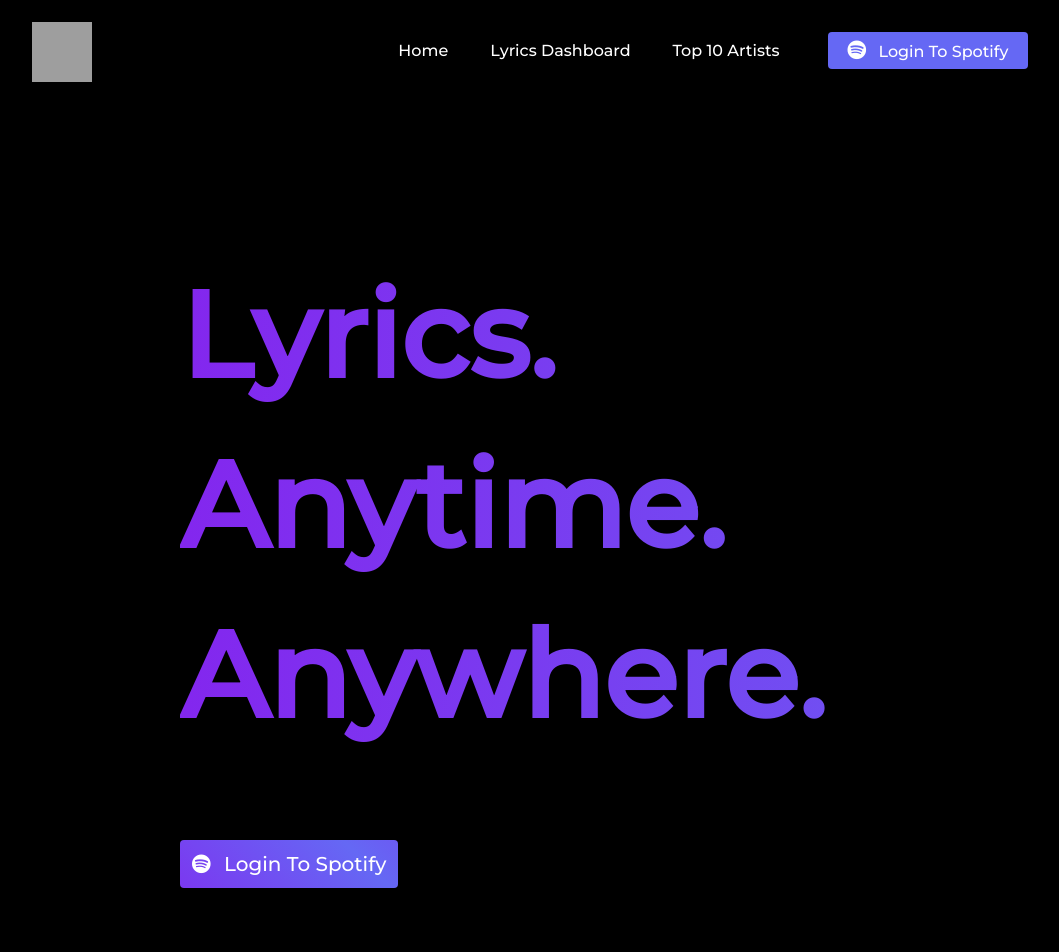
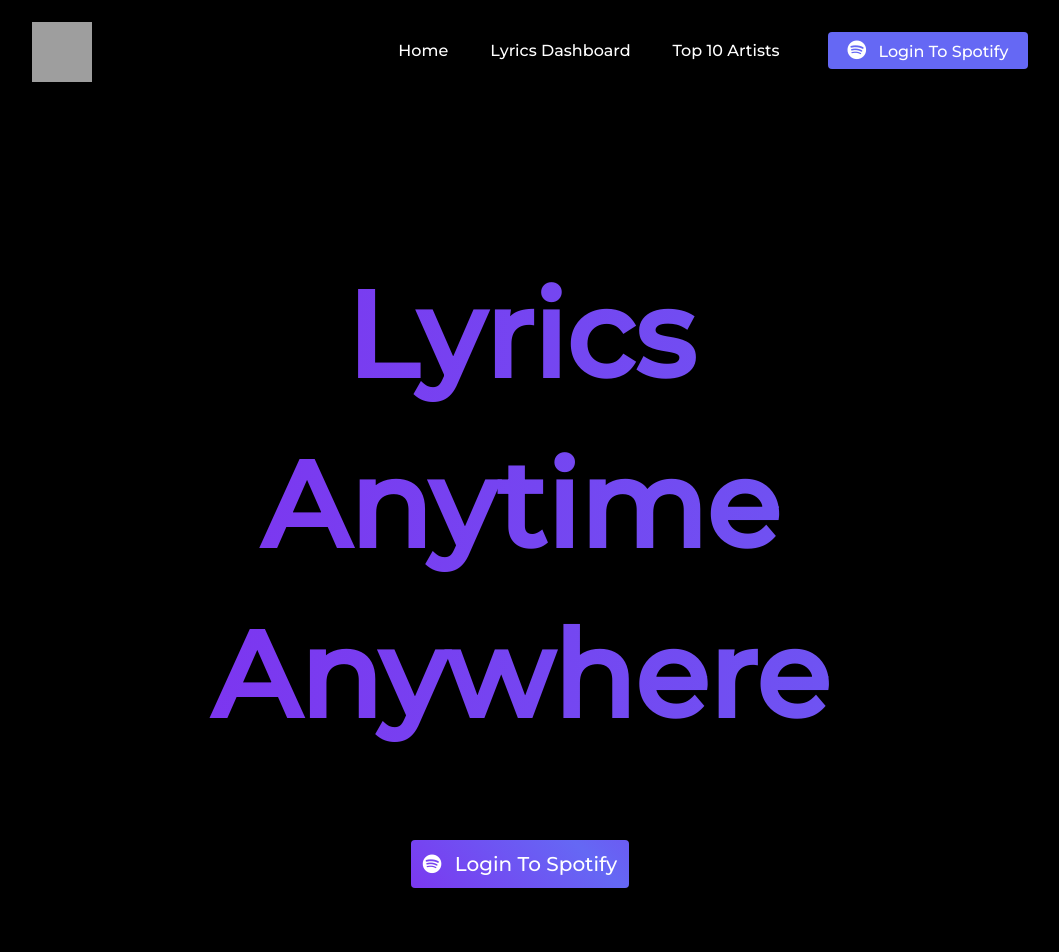
Before and after one commit to hiteshsatwani/Adlib-Lyrics-Finder, a React (Create React App) app: page / in a window 1280 px wide. Shown: the top 952 px of the page, without its empty margins (120-1179 px from the left). Built offline with nearby package versions, Linux system fonts and the light colour scheme; grey boxes are pictures that could not be loaded; what spotify-web-api-js would draw is missing.

Commit message:
a2h final

```diff
--- a/src/components/landing-section/landing-section.css
+++ b/src/components/landing-section/landing-section.css
@@ -13,12 +13,12 @@
     -webkit-animation: Gradient 15s ease infinite;
     -moz-animation: Gradient 15s ease infinite;
     animation: Gradient 15s ease infinite;
-    float: left;
+    float: center;
     margin-top: 80px;
 }
 
 .title-button-container {
-    padding-left: 300px;
+
     display: block;
 }
 
@@ -30,7 +30,7 @@
 
 .title h3 {
     font-size: 120px;
-    text-align: left;
+    text-align: center;
     line-height: 170px;
     background: linear-gradient(90deg, #8A18ED, #6568F4, #8A18ED, #6568F4);
     background-size: 400% 400%;
@@ -145,7 +145,6 @@
         }
 
         .mobile-button Button {
-            margin-left: 45px;
             padding: 10px 50px;
         }
         .title-button-container {
--- a/src/components/landing-section/landing-section.js
+++ b/src/components/landing-section/landing-section.js
@@ -36,9 +36,9 @@ class LandingSection extends Component {
             <div className="front-section">
                 <div className="title-button-container">
                 <div className="title">
-                    <h3>Lyrics.</h3>
-                    <h3>Anytime.</h3>
-                    <h3>Anywhere.</h3>
+                    <h3>Lyrics</h3>
+                    <h3>Anytime</h3>
+                    <h3>Anywhere</h3>
                 </div>
                 <div className="mobile-button">
                 {this.state.loggedIn && <Button ><a href="#dashboard"> Go To Dashboard </a> </Button>}
```
